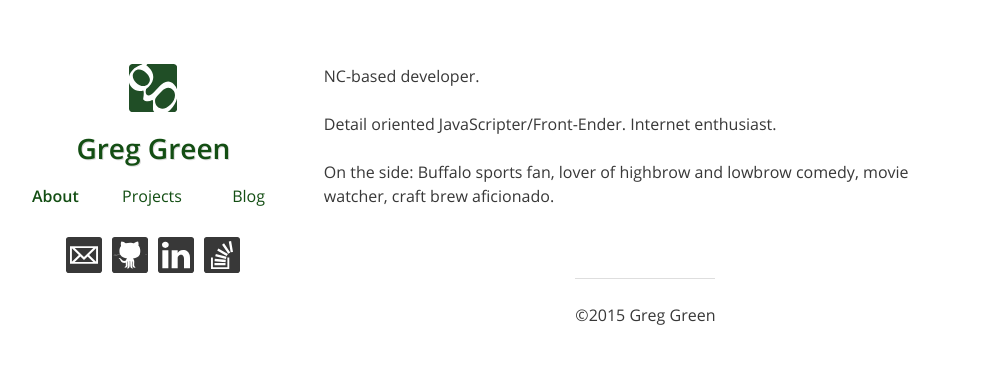
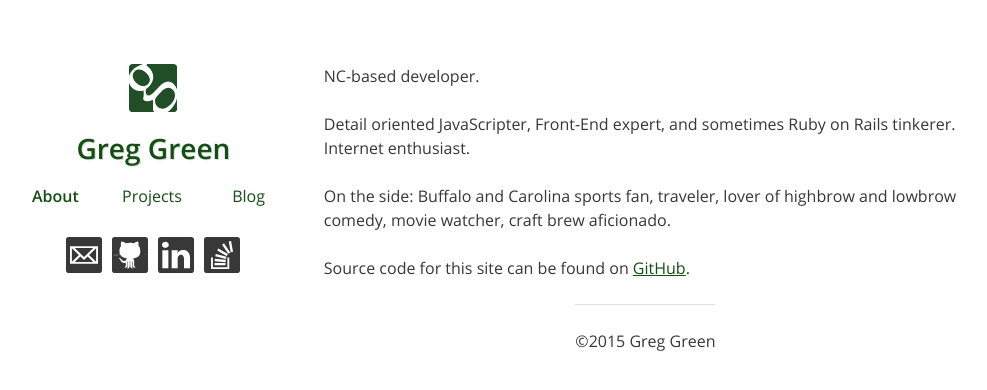
Before and after one commit to greg5green/greg5green.github.io, a Jekyll site: the page built from index.md, in a window 1280 px wide. Shown: the top 390 px of the page, without its empty margins (153-1140 px from the left). Built offline with Jekyll 4.4.1, drawn with Linux system fonts in a browser that asks for light colours.

Commit message:
Updates About page

```diff
--- a/index.md
+++ b/index.md
@@ -4,6 +4,8 @@ layout: base
 
 NC-based developer.
 
-Detail oriented JavaScripter/Front-Ender. Internet enthusiast.
+Detail oriented JavaScripter, Front-End expert, and sometimes Ruby on Rails tinkerer. Internet enthusiast.
 
-On the side: Buffalo sports fan, lover of highbrow and lowbrow comedy, movie watcher, craft brew aficionado.
+On the side: Buffalo and Carolina sports fan, traveler, lover of highbrow and lowbrow comedy, movie watcher, craft brew aficionado.
+
+Source code for this site can be found on [GitHub](https://github.com/greg5green/greg5green.github.io).
```
